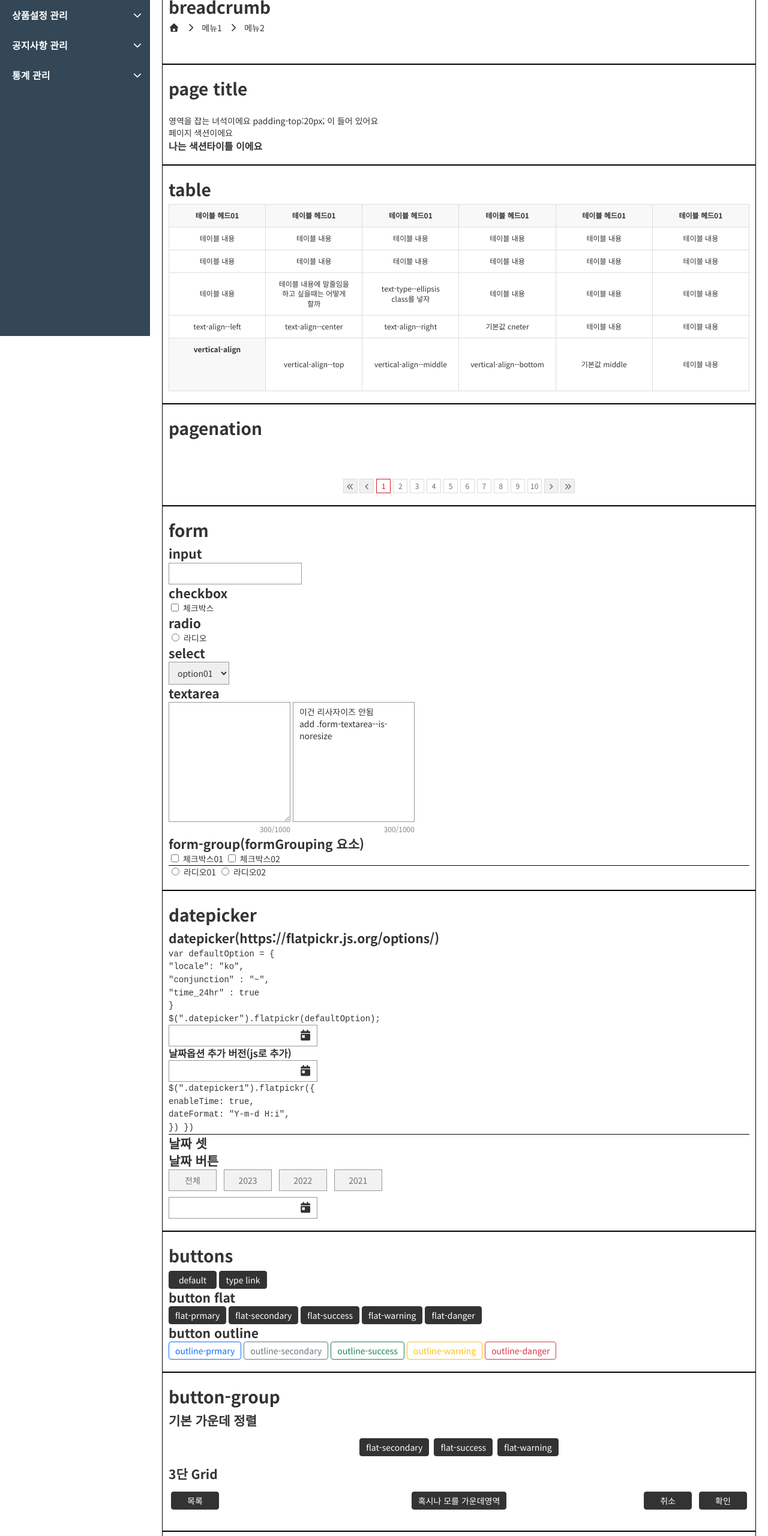
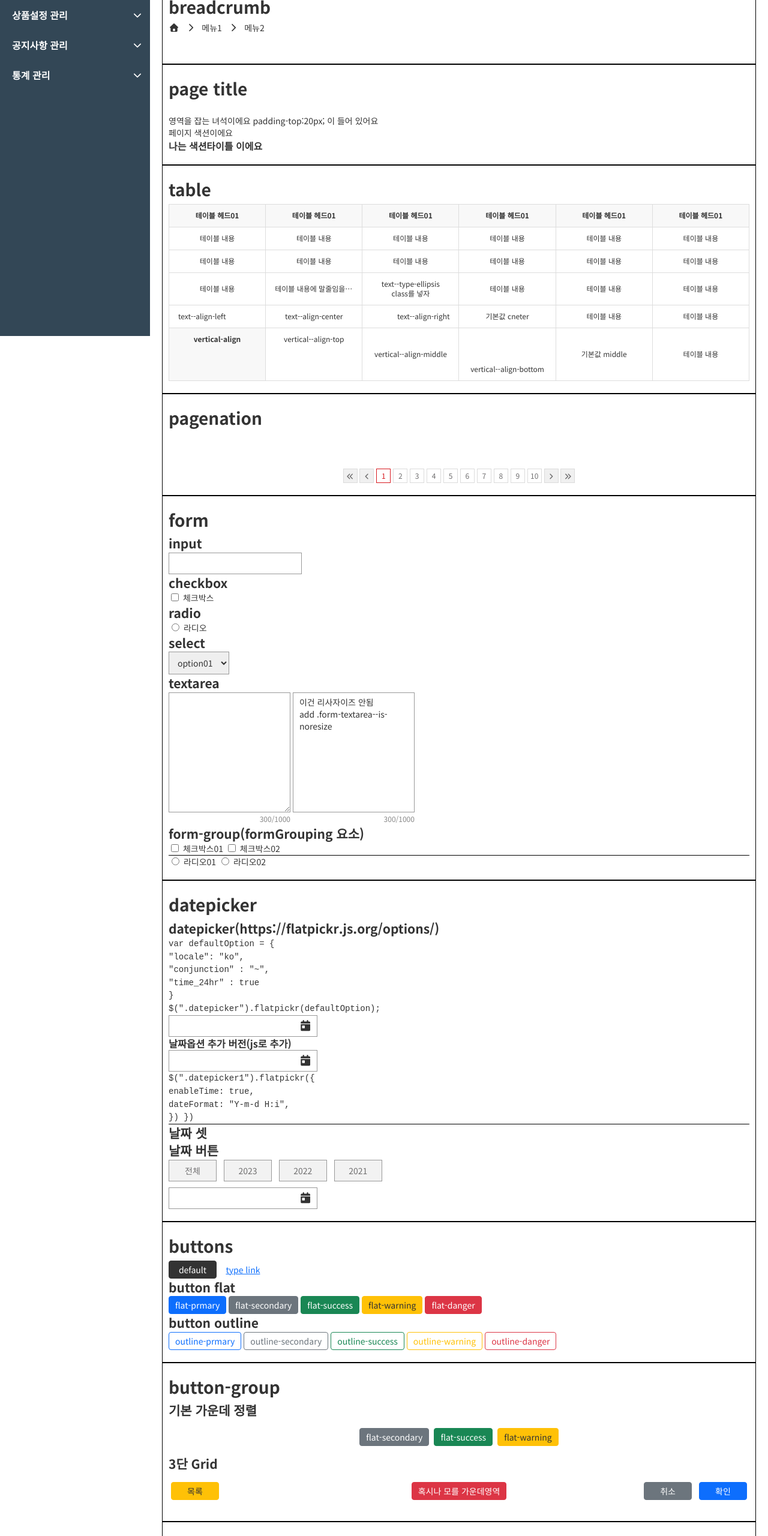
Before and after one commit to 6feetsong/kongkongkong, a website: page index.html in a window 1280 px wide. Shown: the part 240-2800 px from the top of the page at 60% size. Drawn offline with Linux system fonts and the light colour scheme.

Commit message:
BEM 표기법 맞게 수

```diff
--- a/index.html
+++ b/index.html
@@ -244,25 +244,25 @@
                 </tr>
                 <tr>
                   <td>테이블 내용</td>
-                  <td class="text-type--ellipsis">테이블 내용에 말줄임을 하고 싶을때는 어떻게 할까</td>
-                  <td>text-type--ellipsis class를 넣자</td>
+                  <td class="text--type-ellipsis">테이블 내용에 말줄임을 하고 싶을때는 어떻게 할까</td>
+                  <td>text--type-ellipsis class를 넣자</td>
                   <td>테이블 내용</td>
                   <td>테이블 내용</td>
                   <td>테이블 내용</td>
                 </tr>
                 <tr>
-                  <td class="text-align--left">text-align--left</td>
-                  <td class="text-align--center">text-align--center</td>
-                  <td class="text-align--right">text-align--right</td>
+                  <td class="text--align-left">text--align-left</td>
+                  <td class="text--align-center">text--align-center</td>
+                  <td class="text--align-right">text--align-right</td>
                   <td>기본값 cneter</td>
                   <td>테이블 내용</td>
                   <td>테이블 내용</td>
                 </tr>
                 <tr>
                   <th scope="row">vertical-align<br /><br /><br /><br /></th>
-                  <td class="vertical-align--top">vertical-align--top</td>
-                  <td class="vertical-align--middle">vertical-align--middle</td>
-                  <td class="vertical-align--bottom">vertical-align--bottom</td>
+                  <td class="vertical--align-top">vertical--align-top</td>
+                  <td class="vertical--align-middle">vertical--align-middle</td>
+                  <td class="vertical--align-bottom">vertical--align-bottom</td>
                   <td>기본값 middle</td>
                   <td>테이블 내용</td>
                 </tr>
@@ -461,13 +461,13 @@ $(".datepicker").flatpickr(defaultOption);</code>
             <h1><a href="#buttons">buttons</a></h1>
 
             <button class="button" type="button">default</button>
-            <button class="button button-type--link" type="button">type link</button>
+            <button class="button button--type-link" type="button">type link</button>
             <h2>button flat</h2>
-            <button type="button" class="button button-flat--prmary">flat-prmary</button>
-            <button type="button" class="button button-flat--secondary">flat-secondary</button>
-            <button type="button" class="button button-flat--success">flat-success</button>
-            <button type="button" class="button button-flat--warning">flat-warning</button>
-            <button type="button" class="button button-flat--danger">flat-danger</button>
+            <button type="button" class="button button--flat-prmary">flat-prmary</button>
+            <button type="button" class="button button--flat-secondary">flat-secondary</button>
+            <button type="button" class="button button--flat-success">flat-success</button>
+            <button type="button" class="button button--flat-warning">flat-warning</button>
+            <button type="button" class="button button--flat-danger">flat-danger</button>
             <h2>button outline</h2>
             <button type="button" class="button button-outline--prmary">outline-prmary</button>
             <button type="button" class="button button-outline--secondary">outline-secondary</button>
@@ -485,26 +485,26 @@ $(".datepicker").flatpickr(defaultOption);</code>
 
             <h2>기본 가운데 정렬</h2>
             <div class="button-group">
-              <button type="button" class="button button-flat--secondary">flat-secondary</button>
-              <button type="button" class="button button-flat--success">flat-success</button>
-              <button type="button" class="button button-flat--warning">flat-warning</button>
+              <button type="button" class="button button--flat-secondary">flat-secondary</button>
+              <button type="button" class="button button--flat-success">flat-success</button>
+              <button type="button" class="button button--flat-warning">flat-warning</button>
             </div>
 
             <h2>3단 Grid</h2>
             <div class="button-group">
               <div class="button-group--position-left">
 
-                <button type="button" class="button button-flat--warning">목록</button>
+                <button type="button" class="button button--flat-warning">목록</button>
 
               </div>
               <div class="button-group--position-center">
 
-                <button type="button" class="button button-flat--danger">혹시나 모를 가운데영역</button>
+                <button type="button" class="button button--flat-danger">혹시나 모를 가운데영역</button>
 
               </div>
               <div class="button-group--position-right">
-                <button type="button" class="button button-flat--secondary">취소</button>
-                <button type="button" class="button button-flat--prmary">확인</button>
+                <button type="button" class="button button--flat-secondary">취소</button>
+                <button type="button" class="button button--flat-prmary">확인</button>
               </div>
             </div>
 
@@ -553,8 +553,8 @@ $(".datepicker").flatpickr(defaultOption);</code>
       </div>
       <footer class="layer-footer">
         <div class="button-group">
-          <button type="button" class="button button-flat--warning" data-layerBtnClose>닫기</button>
-          <button type="button" class="button button-flat--prmary">확인</button>
+          <button type="button" class="button button--flat-warning" data-layerBtnClose>닫기</button>
+          <button type="button" class="button button--flat-prmary">확인</button>
         </div>
 
       </footer>
```
